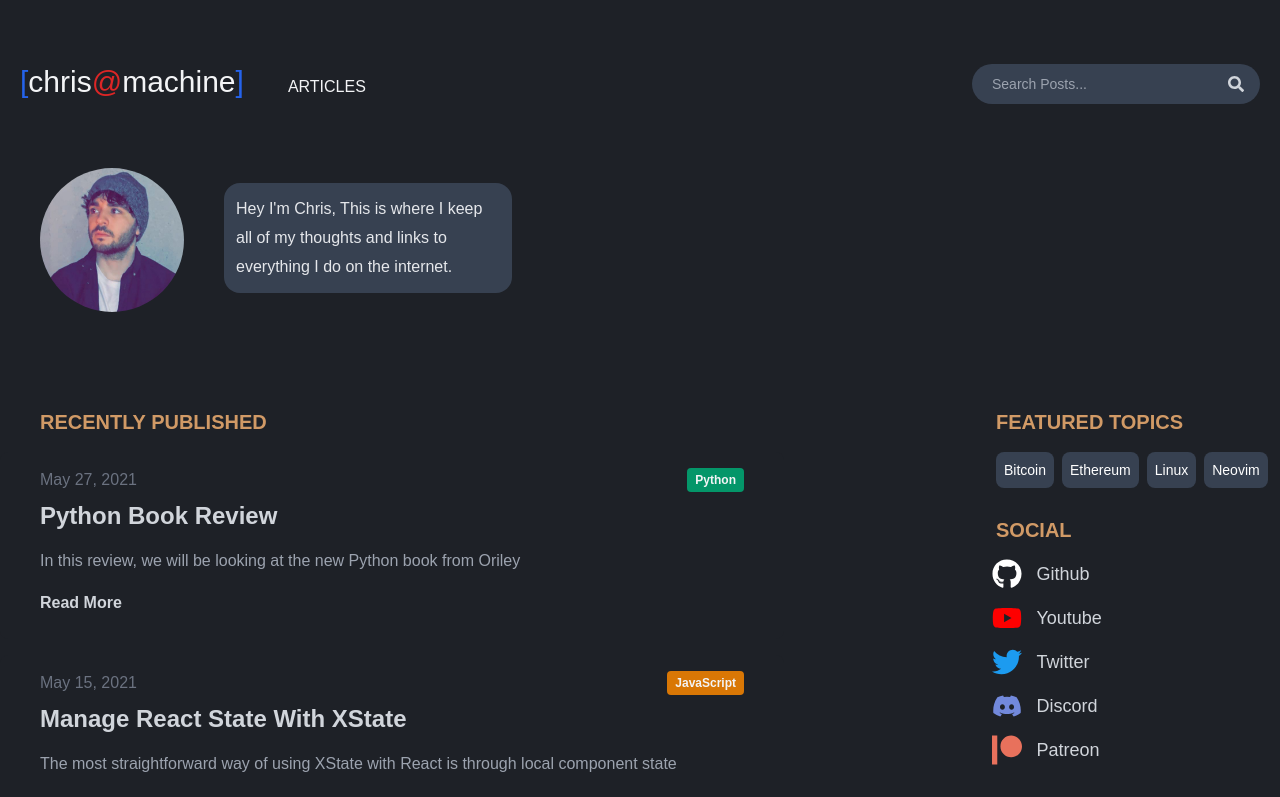
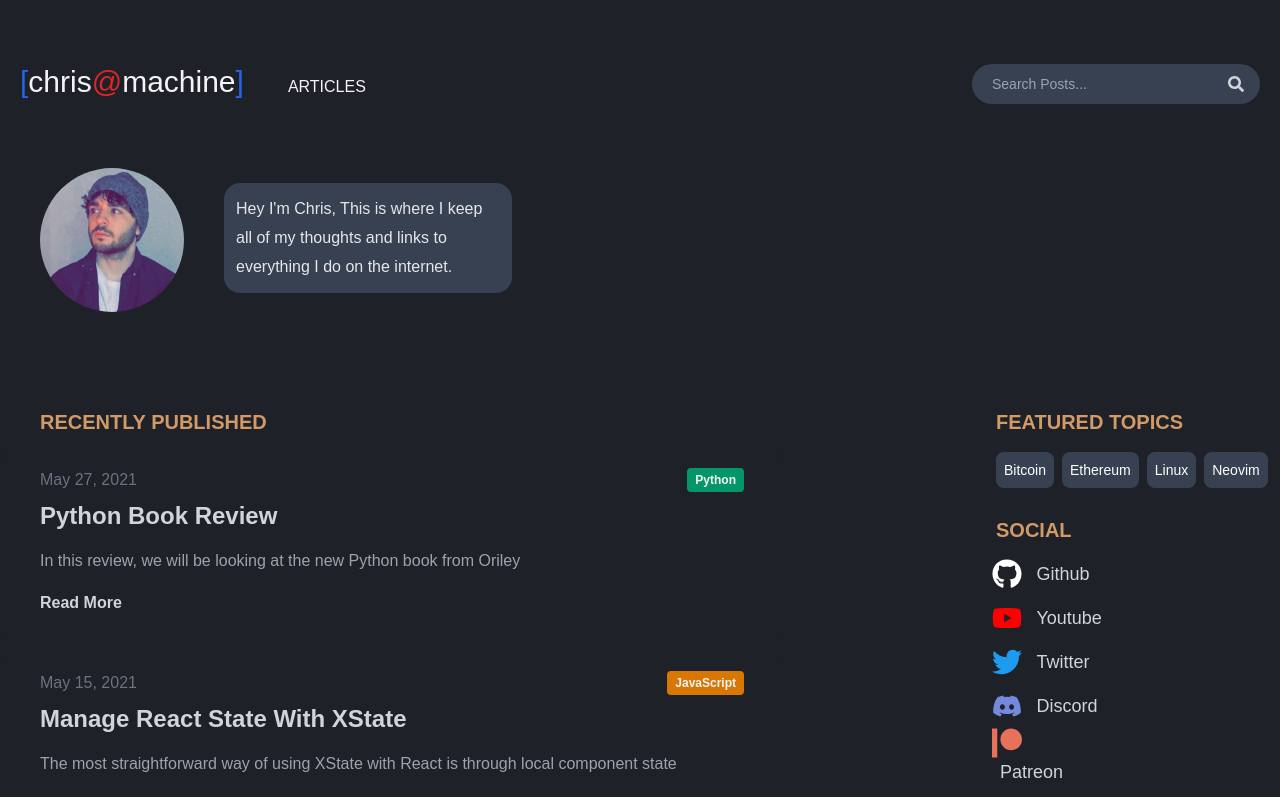
Before and after one commit to ChristianChiarulli/old_website, a Next.js app: page / in a window 1280 px wide. Shown: the top 797 px of the page. Built offline with nearby package versions, Linux system fonts and the light colour scheme.

Commit message:
add basic css

```diff
--- a/styles/globals.css
+++ b/styles/globals.css
@@ -1,16 +1,408 @@
 /* @import url('https://fonts.googleapis.com/css2?family=Poppins:wght@400;700&display=swap'); */
-@tailwind base;
-@tailwind components;
-@tailwind utilities;
 
-* {
-  box-sizing: border-box;
+/* tailwind preflight start */
+
+/*
+1. Prevent padding and border from affecting element width. (https://github.com/mozdevs/cssremedy/issues/4)
+2. Allow adding a border to an element by just adding a border-width. (https://github.com/tailwindcss/tailwindcss/pull/116)
+*/
+
+*,
+::before,
+::after {
+  box-sizing: border-box; /* 1 */
+  border-width: 0; /* 2 */
+  border-style: solid; /* 2 */
+  border-color: theme('borderColor.DEFAULT', currentColor); /* 2 */
   margin: 0;
   padding: 0;
 }
 
+::before,
+::after {
+  --tw-content: '';
+}
+
+/*
+1. Use a consistent sensible line-height in all browsers.
+2. Prevent adjustments of font size after orientation changes in iOS.
+3. Use a more readable tab size.
+4. Use the user's configured `sans` font-family by default.
+*/
+
+html {
+  line-height: 1.5; /* 1 */
+  -webkit-text-size-adjust: 100%; /* 2 */
+  -moz-tab-size: 4; /* 3 */
+  tab-size: 4; /* 3 */
+  font-family: theme(
+    'fontFamily.sans',
+    ui-sans-serif,
+    system-ui,
+    -apple-system,
+    BlinkMacSystemFont,
+    'Segoe UI',
+    Roboto,
+    'Helvetica Neue',
+    Arial,
+    'Noto Sans',
+    sans-serif,
+    'Apple Color Emoji',
+    'Segoe UI Emoji',
+    'Segoe UI Symbol',
+    'Noto Color Emoji'
+  ); /* 4 */
+}
+
+/*
+1. Remove the margin in all browsers.
+2. Inherit line-height from `html` so users can set them as a class directly on the `html` element.
+*/
+
 body {
-	overflow-x: hidden !important;
+  margin: 0; /* 1 */
+  line-height: inherit; /* 2 */
+}
+
+/*
+1. Add the correct height in Firefox.
+2. Correct the inheritance of border color in Firefox. (https://bugzilla.mozilla.org/show_bug.cgi?id=190655)
+3. Ensure horizontal rules are visible by default.
+*/
+
+hr {
+  height: 0; /* 1 */
+  color: inherit; /* 2 */
+  border-top-width: 1px; /* 3 */
+}
+
+/*
+Add the correct text decoration in Chrome, Edge, and Safari.
+*/
+
+abbr:where([title]) {
+  text-decoration: underline dotted;
+}
+
+/*
+Remove the default font size and weight for headings.
+*/
+
+h1,
+h2,
+h3,
+h4,
+h5,
+h6 {
+  font-size: inherit;
+  font-weight: inherit;
+}
+
+/*
+Reset links to optimize for opt-in styling instead of opt-out.
+*/
+
+a {
+  color: inherit;
+  text-decoration: inherit;
+}
+
+/*
+Add the correct font weight in Edge and Safari.
+*/
+
+b,
+strong {
+  font-weight: bolder;
+}
+
+/*
+1. Use the user's configured `mono` font family by default.
+2. Correct the odd `em` font sizing in all browsers.
+*/
+
+code,
+kbd,
+samp,
+pre {
+  font-family: theme(
+    'fontFamily.mono',
+    ui-monospace,
+    SFMono-Regular,
+    Menlo,
+    Monaco,
+    Consolas,
+    'Liberation Mono',
+    'Courier New',
+    monospace
+  ); /* 1 */
+  font-size: 1em; /* 2 */
+}
+
+/*
+Add the correct font size in all browsers.
+*/
+
+small {
+  font-size: 80%;
+}
+
+/*
+Prevent `sub` and `sup` elements from affecting the line height in all browsers.
+*/
+
+sub,
+sup {
+  font-size: 75%;
+  line-height: 0;
+  position: relative;
+  vertical-align: baseline;
+}
+
+sub {
+  bottom: -0.25em;
+}
+
+sup {
+  top: -0.5em;
+}
+
+/*
+1. Remove text indentation from table contents in Chrome and Safari. (https://bugs.chromium.org/p/chromium/issues/detail?id=999088, https://bugs.webkit.org/show_bug.cgi?id=201297)
+2. Correct table border color inheritance in all Chrome and Safari. (https://bugs.chromium.org/p/chromium/issues/detail?id=935729, https://bugs.webkit.org/show_bug.cgi?id=195016)
+3. Remove gaps between table borders by default.
+*/
+
+table {
+  text-indent: 0; /* 1 */
+  border-color: inherit; /* 2 */
+  border-collapse: collapse; /* 3 */
+}
+
+/*
+1. Change the font styles in all browsers.
+2. Remove the margin in Firefox and Safari.
+3. Remove default padding in all browsers.
+*/
+
+button,
+input,
+optgroup,
+select,
+textarea {
+  font-family: inherit; /* 1 */
+  font-size: 100%; /* 1 */
+  line-height: inherit; /* 1 */
+  color: inherit; /* 1 */
+  margin: 0; /* 2 */
+  padding: 0; /* 3 */
+}
+
+/*
+Remove the inheritance of text transform in Edge and Firefox.
+*/
+
+button,
+select {
+  text-transform: none;
+}
+
+/*
+1. Correct the inability to style clickable types in iOS and Safari.
+2. Remove default button styles.
+*/
+
+button,
+[type='button'],
+[type='reset'],
+[type='submit'] {
+  -webkit-appearance: button; /* 1 */
+  background-color: transparent; /* 2 */
+  background-image: none; /* 2 */
+}
+
+/*
+Use the modern Firefox focus style for all focusable elements.
+*/
+
+:-moz-focusring {
+  outline: auto;
+}
+
+/*
+Remove the additional `:invalid` styles in Firefox. (https://github.com/mozilla/gecko-dev/blob/2f9eacd9d3d995c937b4251a5557d95d494c9be1/layout/style/res/forms.css#L728-L737)
+*/
+
+:-moz-ui-invalid {
+  box-shadow: none;
+}
+
+/*
+Add the correct vertical alignment in Chrome and Firefox.
+*/
+
+progress {
+  vertical-align: baseline;
+}
+
+/*
+Correct the cursor style of increment and decrement buttons in Safari.
+*/
+
+::-webkit-inner-spin-button,
+::-webkit-outer-spin-button {
+  height: auto;
+}
+
+/*
+1. Correct the odd appearance in Chrome and Safari.
+2. Correct the outline style in Safari.
+*/
+
+[type='search'] {
+  -webkit-appearance: textfield; /* 1 */
+  outline-offset: -2px; /* 2 */
+}
+
+/*
+Remove the inner padding in Chrome and Safari on macOS.
+*/
+
+::-webkit-search-decoration {
+  -webkit-appearance: none;
+}
+
+/*
+1. Correct the inability to style clickable types in iOS and Safari.
+2. Change font properties to `inherit` in Safari.
+*/
+
+::-webkit-file-upload-button {
+  -webkit-appearance: button; /* 1 */
+  font: inherit; /* 2 */
+}
+
+/*
+Add the correct display in Chrome and Safari.
+*/
+
+summary {
+  display: list-item;
+}
+
+/*
+Removes the default spacing and border for appropriate elements.
+*/
+
+blockquote,
+dl,
+dd,
+h1,
+h2,
+h3,
+h4,
+h5,
+h6,
+hr,
+figure,
+p,
+pre {
+  margin: 0;
+}
+
+fieldset {
+  margin: 0;
+  padding: 0;
+}
+
+legend {
+  padding: 0;
+}
+
+ol,
+ul,
+menu {
+  list-style: none;
+  margin: 0;
+  padding: 0;
+}
+
+/*
+Prevent resizing textareas horizontally by default.
+*/
+
+textarea {
+  resize: vertical;
+}
+
+/*
+1. Reset the default placeholder opacity in Firefox. (https://github.com/tailwindlabs/tailwindcss/issues/3300)
+2. Set the default placeholder color to the user's configured gray 400 color.
+*/
+
+input::placeholder,
+textarea::placeholder {
+  opacity: 1; /* 1 */
+  color: theme('colors.gray.400', #9ca3af); /* 2 */
+}
+
+/*
+Set the default cursor for buttons.
+*/
+
+button,
+[role='button'] {
+  cursor: pointer;
+}
+
+/*
+Make sure disabled buttons don't get the pointer cursor.
+*/
+:disabled {
+  cursor: default;
+}
+
+/*
+1. Make replaced elements `display: block` by default. (https://github.com/mozdevs/cssremedy/issues/14)
+2. Add `vertical-align: middle` to align replaced elements more sensibly by default. (https://github.com/jensimmons/cssremedy/issues/14#issuecomment-634934210)
+   This can trigger a poorly considered lint error in some tools but is included by design.
+*/
+
+img,
+svg,
+video,
+canvas,
+audio,
+iframe,
+embed,
+object {
+  display: block; /* 1 */
+  vertical-align: middle; /* 2 */
+}
+
+/*
+Constrain images and videos to the parent width and preserve their intrinsic aspect ratio. (https://github.com/mozdevs/cssremedy/issues/14)
+*/
+
+img,
+video {
+  max-width: 100%;
+  height: auto;
+}
+
+/*
+Ensure the default browser behavior of the `hidden` attribute.
+*/
+
+[hidden] {
+  display: none;
+}
+
+/* tailwind preflight end */
+
+
+body {
+  overflow-x: hidden !important;
   font-family: 'Poppins', sans-serif;
   font-size: 1rem;
   line-height: 1.5;
@@ -49,10 +441,6 @@
   color: #d19a66;
 }
 
-.bg-dark {
-  background-color: #1e2127;
-}
-
 .date {
   font-weight: 300;
   --tw-text-opacity: 1;
```
